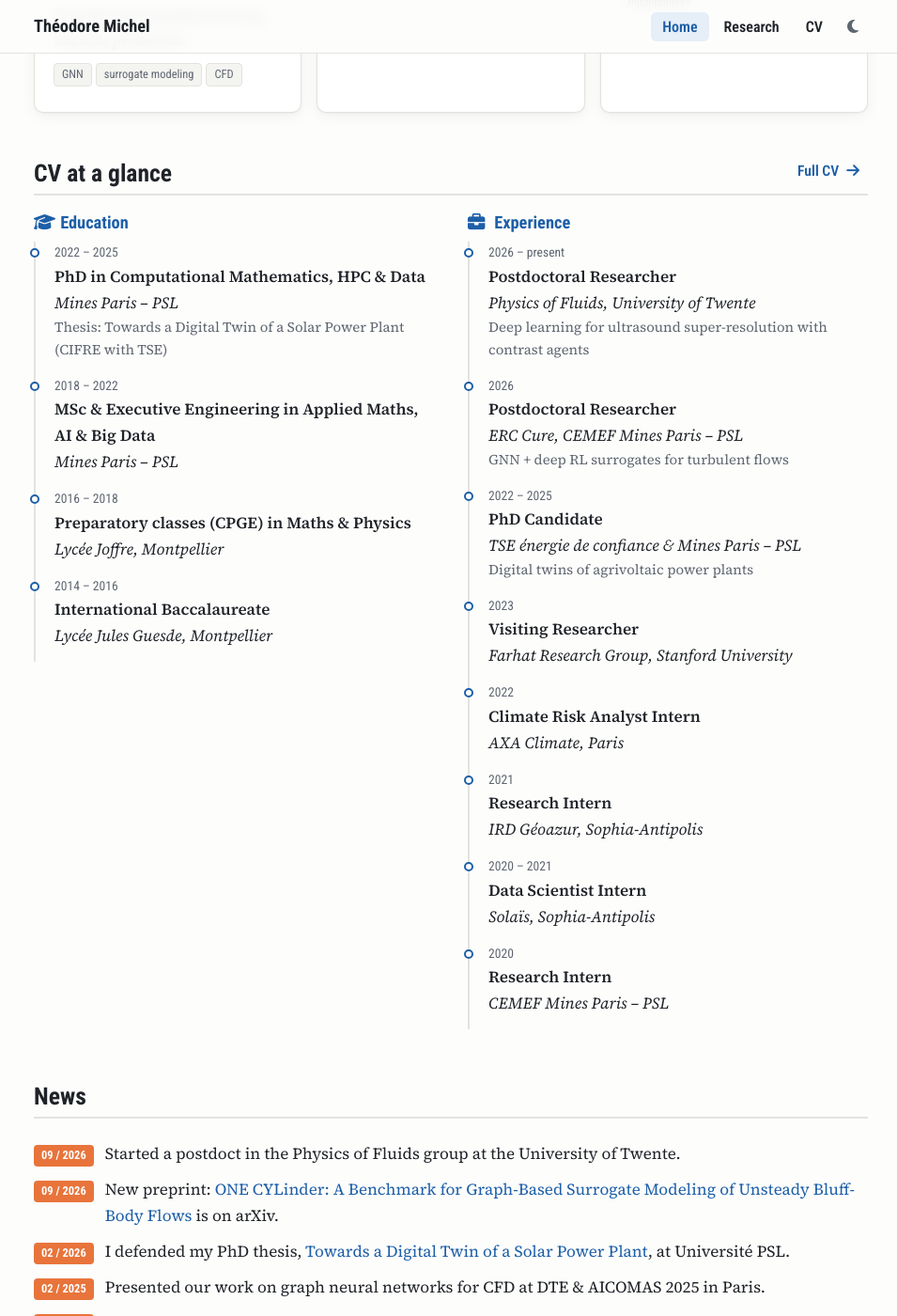
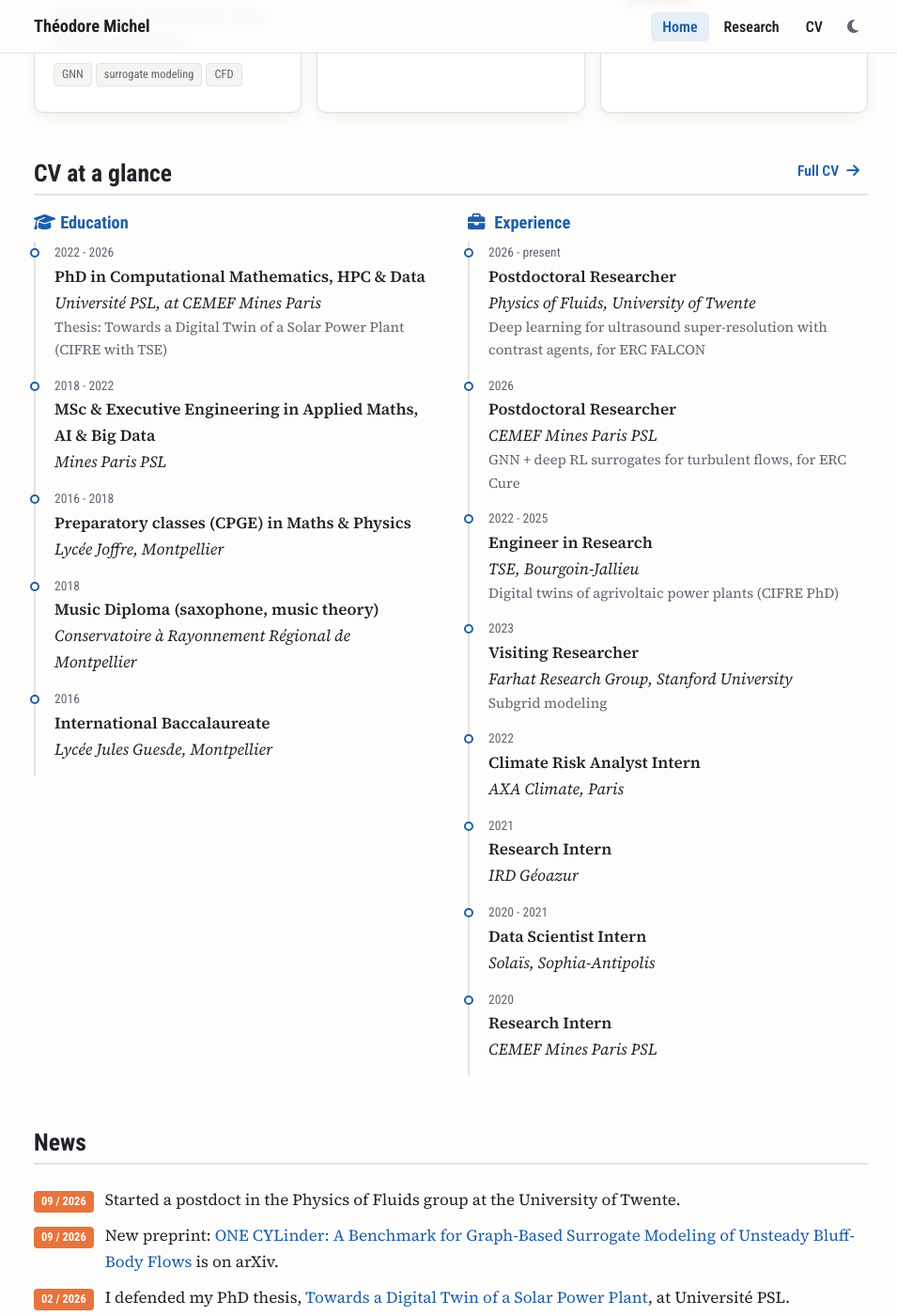
Before and after one commit to theodore-michel/theodore-michel.github.io, a Jekyll site: the page built from index.html, in a window 1280 px wide and 1400 px high, scrolled down 880 px. Shown: the whole window at 94% size, without its empty margins (160-1115 px from the left). Built offline with Jekyll 4.4.1, drawn with Linux system fonts in a browser that asks for light colours; a style sheet for code colours, icons or effects is not loaded.

Commit message:
Update CV summary

```diff
--- a/_data/cv.yml
+++ b/_data/cv.yml
@@ -3,45 +3,49 @@
 # Optional sections `awards:` and `skills:` (same format) appear on the CV page if added.
 
 education:
-  - when: 2022 – 2025
+  - when: 2022 - 2026
     what: PhD in Computational Mathematics, HPC & Data
-    where: Mines Paris – PSL
+    where: Université PSL, at CEMEF Mines Paris
     detail: "Thesis: Towards a Digital Twin of a Solar Power Plant (CIFRE with TSE)"
-  - when: 2018 – 2022
+  - when: 2018 - 2022
     what: MSc & Executive Engineering in Applied Maths, AI & Big Data
-    where: Mines Paris – PSL
-  - when: 2016 – 2018
+    where: Mines Paris PSL
+  - when: 2016 - 2018
     what: Preparatory classes (CPGE) in Maths & Physics
     where: Lycée Joffre, Montpellier
-  - when: 2014 – 2016
+  - when: 2018
+    what: Music Diploma (saxophone, music theory)
+    where: Conservatoire à Rayonnement Régional de Montpellier
+  - when: 2016
     what: International Baccalaureate
     where: Lycée Jules Guesde, Montpellier
 
 experience:
-  - when: 2026 – present
+  - when: 2026 - present
     what: Postdoctoral Researcher
     where: Physics of Fluids, University of Twente
-    detail: Deep learning for ultrasound super-resolution with contrast agents
+    detail: Deep learning for ultrasound super-resolution with contrast agents, for ERC FALCON
   - when: 2026
     what: Postdoctoral Researcher
-    where: ERC Cure, CEMEF Mines Paris – PSL
-    detail: GNN + deep RL surrogates for turbulent flows
-  - when: 2022 – 2025
-    what: PhD Candidate
-    where: TSE énergie de confiance & Mines Paris – PSL
-    detail: Digital twins of agrivoltaic power plants
+    where: CEMEF Mines Paris PSL
+    detail: GNN + deep RL surrogates for turbulent flows, for ERC Cure
+  - when: 2022 - 2025
+    what: Engineer in Research
+    where: TSE, Bourgoin-Jallieu
+    detail: Digital twins of agrivoltaic power plants (CIFRE PhD)
   - when: 2023
     what: Visiting Researcher
     where: Farhat Research Group, Stanford University
+    detail: Subgrid modeling
   - when: 2022
     what: Climate Risk Analyst Intern
     where: AXA Climate, Paris
   - when: 2021
     what: Research Intern
-    where: IRD Géoazur, Sophia-Antipolis
-  - when: 2020 – 2021
+    where: IRD Géoazur
+  - when: 2020 - 2021
     what: Data Scientist Intern
     where: Solaïs, Sophia-Antipolis
   - when: 2020
     what: Research Intern
-    where: CEMEF Mines Paris – PSL
+    where: CEMEF Mines Paris PSL
```
